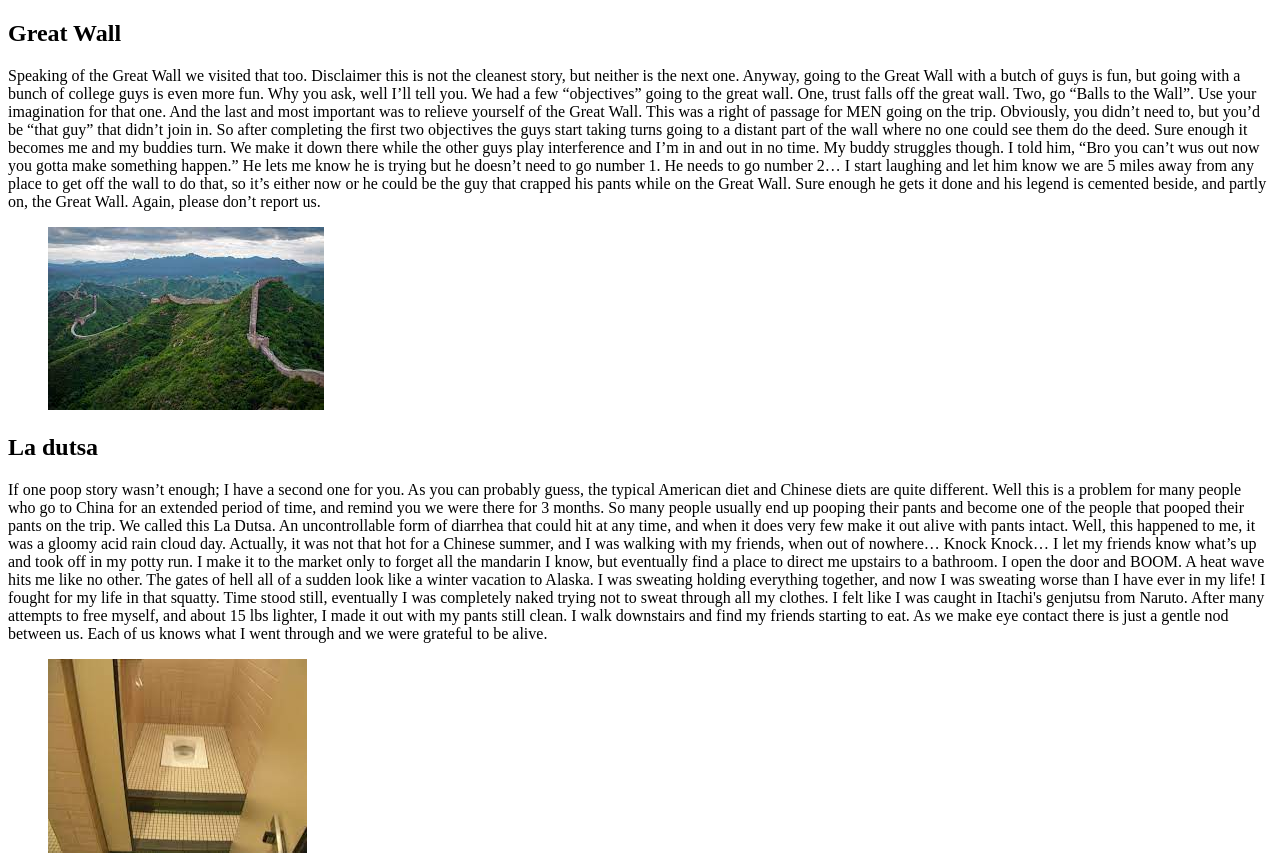
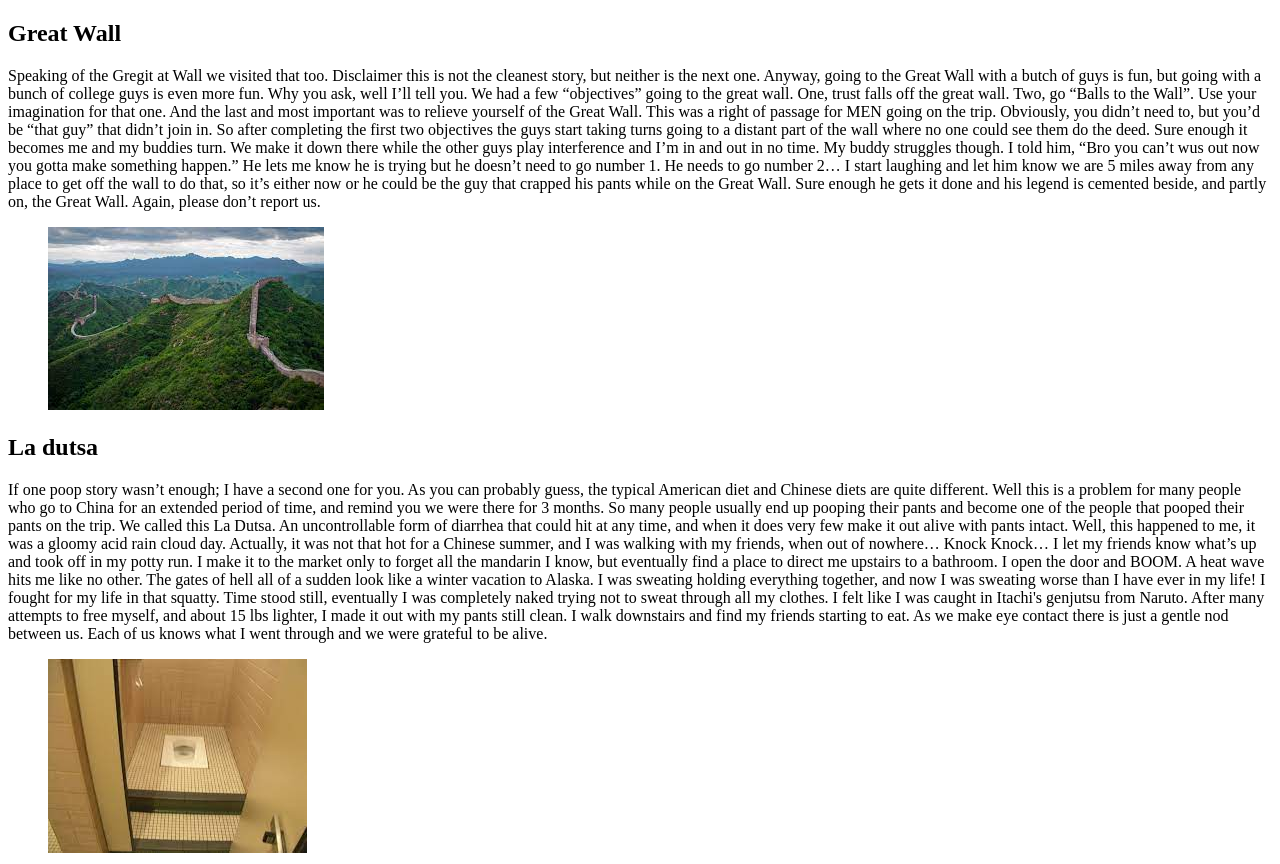
Before and after one commit to PT-Web-Dev-Jan-23/js-assignment-4-html-me-something-Noobwastaken99, a website: page index.html in a window 1280 px wide. Shown: the part 892-1756 px from the top of the page. Drawn offline with Linux system fonts and the light colour scheme.

Commit message:
changed word

```diff
--- a/index.html
+++ b/index.html
@@ -45,7 +45,7 @@
                <a name="wall"></a>
                <h2>Great Wall</h2>
                <p>
-                  Speaking of the Great Wall we visited that too. Disclaimer this is not the cleanest story, but neither is the next one. Anyway, going to the Great Wall with a butch of guys is fun, but going with a bunch of college guys is even more fun. Why you ask, well I’ll tell you. We had a few “objectives” going to the great wall. One, trust falls off the great wall. Two, go “Balls to the Wall”. Use your imagination for that one. And the last and most important was to relieve yourself of the Great Wall. This was a right of passage for MEN going on the trip. Obviously, you didn’t need to, but you’d be “that guy” that didn’t join in. So after completing the first two objectives the guys start taking turns going to a distant part of the wall where no one could see them do the deed. Sure enough it becomes me and my buddies turn. We make it down there while the other guys play interference and I’m in and out in no time. My buddy struggles though. I told him, “Bro you can’t wus out now you gotta make something happen.” He lets me know he is trying but he doesn’t need to go number 1. He needs to go number 2… I start laughing and let him know we are 5 miles away from any place to get off the wall to do that, so it’s either now or he could be the guy that crapped his pants while on the Great Wall. Sure enough he gets it done and his legend is cemented beside, and partly on, the Great Wall. Again, please don’t report us.
+                  Speaking of the Gregit at Wall we visited that too. Disclaimer this is not the cleanest story, but neither is the next one. Anyway, going to the Great Wall with a butch of guys is fun, but going with a bunch of college guys is even more fun. Why you ask, well I’ll tell you. We had a few “objectives” going to the great wall. One, trust falls off the great wall. Two, go “Balls to the Wall”. Use your imagination for that one. And the last and most important was to relieve yourself of the Great Wall. This was a right of passage for MEN going on the trip. Obviously, you didn’t need to, but you’d be “that guy” that didn’t join in. So after completing the first two objectives the guys start taking turns going to a distant part of the wall where no one could see them do the deed. Sure enough it becomes me and my buddies turn. We make it down there while the other guys play interference and I’m in and out in no time. My buddy struggles though. I told him, “Bro you can’t wus out now you gotta make something happen.” He lets me know he is trying but he doesn’t need to go number 1. He needs to go number 2… I start laughing and let him know we are 5 miles away from any place to get off the wall to do that, so it’s either now or he could be the guy that crapped his pants while on the Great Wall. Sure enough he gets it done and his legend is cemented beside, and partly on, the Great Wall. Again, please don’t report us.
                </p>
                <figure>
                   <img src="images/Greatwall.jpg" alt="Great Wall of China"/>
```
